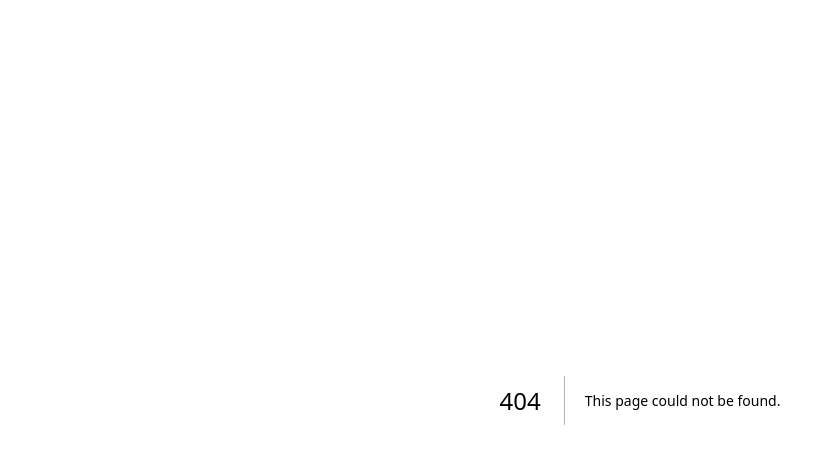
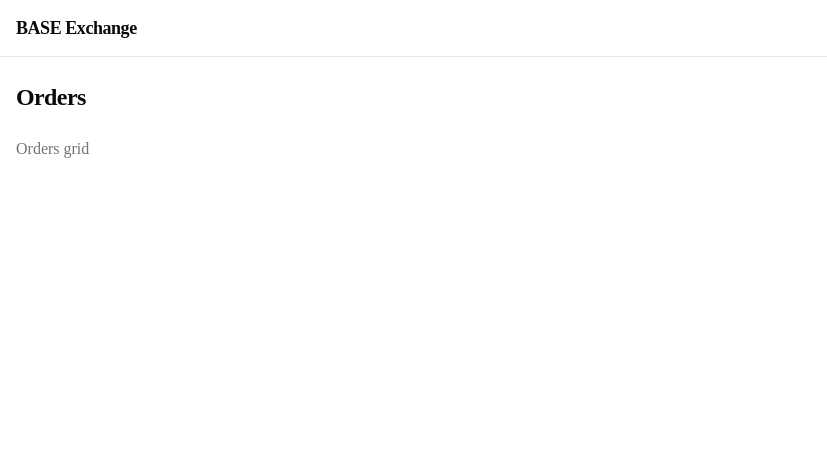
Before and after one commit to felippe-fernandes/base_exchange_challenge, a Next.js app: page /orders in a window 1280 px wide. Before the commit this address had no page. Shown: the top 464 px of the page, without its empty margins (0-827 px from the left). Built offline with nearby package versions, Linux system fonts and the light colour scheme.

Commit message:
feat: add layout with header and orders page placeholder

```diff
--- a/src/app/layout.tsx
+++ b/src/app/layout.tsx
@@ -1,5 +1,6 @@
 import type { Metadata } from "next";
 import { Geist, Geist_Mono } from "next/font/google";
+import { Header } from "@/components/layout/header";
 import "./globals.css";
 
 const geistSans = Geist({
@@ -13,8 +14,8 @@
 });
 
 export const metadata: Metadata = {
-  title: "Create Next App",
-  description: "Generated by create next app",
+  title: "BASE Exchange",
+  description: "Order management system for financial assets",
 };
 
 export default function RootLayout({
@@ -27,7 +28,10 @@
       lang="en"
       className={`${geistSans.variable} ${geistMono.variable} h-full antialiased`}
     >
-      <body className="min-h-full flex flex-col">{children}</body>
+      <body className="min-h-full flex flex-col">
+        <Header />
+        {children}
+      </body>
     </html>
   );
 }
--- /dev/null
+++ b/src/app/orders/page.tsx
@@ -0,0 +1,9 @@
+import { PageContainer } from "@/components/layout/page-container";
+
+export default function OrdersPage() {
+  return (
+    <PageContainer title="Orders">
+      <p className="text-muted-foreground">Orders grid</p>
+    </PageContainer>
+  );
+}
--- a/src/app/page.tsx
+++ b/src/app/page.tsx
@@ -1,65 +1,5 @@
-import Image from "next/image";
+import { redirect } from "next/navigation";
 
 export default function Home() {
-  return (
-    <div className="flex flex-col flex-1 items-center justify-center bg-zinc-50 font-sans dark:bg-black">
-      <main className="flex flex-1 w-full max-w-3xl flex-col items-center justify-between py-32 px-16 bg-white dark:bg-black sm:items-start">
-        <Image
-          className="dark:invert"
-          src="/next.svg"
-          alt="Next.js logo"
-          width={100}
-          height={20}
-          priority
-        />
-        <div className="flex flex-col items-center gap-6 text-center sm:items-start sm:text-left">
-          <h1 className="max-w-xs text-3xl font-semibold leading-10 tracking-tight text-black dark:text-zinc-50">
-            To get started, edit the page.tsx file.
-          </h1>
-          <p className="max-w-md text-lg leading-8 text-zinc-600 dark:text-zinc-400">
-            Looking for a starting point or more instructions? Head over to{" "}
-            <a
-              href="https://vercel.com/templates?framework=next.js&utm_source=create-next-app&utm_medium=appdir-template-tw&utm_campaign=create-next-app"
-              className="font-medium text-zinc-950 dark:text-zinc-50"
-            >
-              Templates
-            </a>{" "}
-            or the{" "}
-            <a
-              href="https://nextjs.org/learn?utm_source=create-next-app&utm_medium=appdir-template-tw&utm_campaign=create-next-app"
-              className="font-medium text-zinc-950 dark:text-zinc-50"
-            >
-              Learning
-            </a>{" "}
-            center.
-          </p>
-        </div>
-        <div className="flex flex-col gap-4 text-base font-medium sm:flex-row">
-          <a
-            className="flex h-12 w-full items-center justify-center gap-2 rounded-full bg-foreground px-5 text-background transition-colors hover:bg-[#383838] dark:hover:bg-[#ccc] md:w-[158px]"
-            href="https://vercel.com/new?utm_source=create-next-app&utm_medium=appdir-template-tw&utm_campaign=create-next-app"
-            target="_blank"
-            rel="noopener noreferrer"
-          >
-            <Image
-              className="dark:invert"
-              src="/vercel.svg"
-              alt="Vercel logomark"
-              width={16}
-              height={16}
-            />
-            Deploy Now
-          </a>
-          <a
-            className="flex h-12 w-full items-center justify-center rounded-full border border-solid border-black/[.08] px-5 transition-colors hover:border-transparent hover:bg-black/[.04] dark:border-white/[.145] dark:hover:bg-[#1a1a1a] md:w-[158px]"
-            href="https://nextjs.org/docs?utm_source=create-next-app&utm_medium=appdir-template-tw&utm_campaign=create-next-app"
-            target="_blank"
-            rel="noopener noreferrer"
-          >
-            Documentation
-          </a>
-        </div>
-      </main>
-    </div>
-  );
+  redirect("/orders");
 }
--- /dev/null
+++ b/src/components/layout/header.tsx
@@ -0,0 +1,11 @@
+export function Header() {
+  return (
+    <header className="border-b bg-background">
+      <div className="container mx-auto flex h-14 items-center px-4">
+        <h1 className="text-lg font-semibold tracking-tight">
+          BASE Exchange
+        </h1>
+      </div>
+    </header>
+  );
+}
--- /dev/null
+++ b/src/components/layout/page-container.tsx
@@ -0,0 +1,15 @@
+interface PageContainerProps {
+  children: React.ReactNode;
+  title?: string;
+}
+
+export function PageContainer({ children, title }: PageContainerProps) {
+  return (
+    <main className="container mx-auto flex-1 px-4 py-6">
+      {title && (
+        <h2 className="mb-6 text-2xl font-bold tracking-tight">{title}</h2>
+      )}
+      {children}
+    </main>
+  );
+}
```
